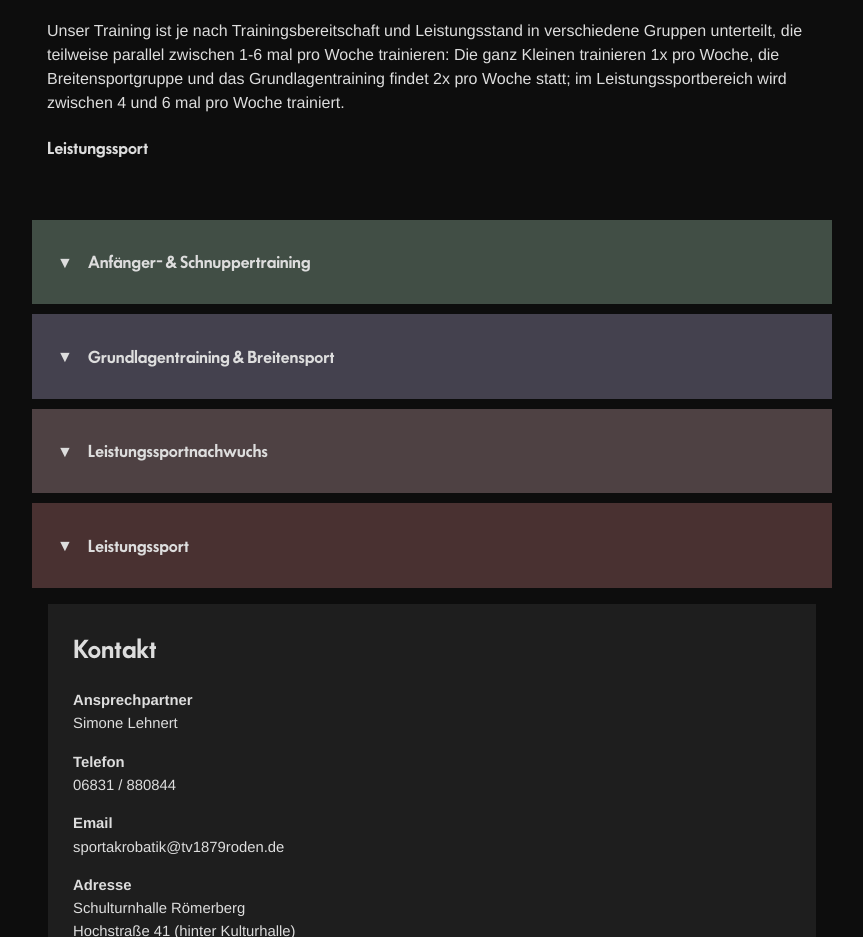
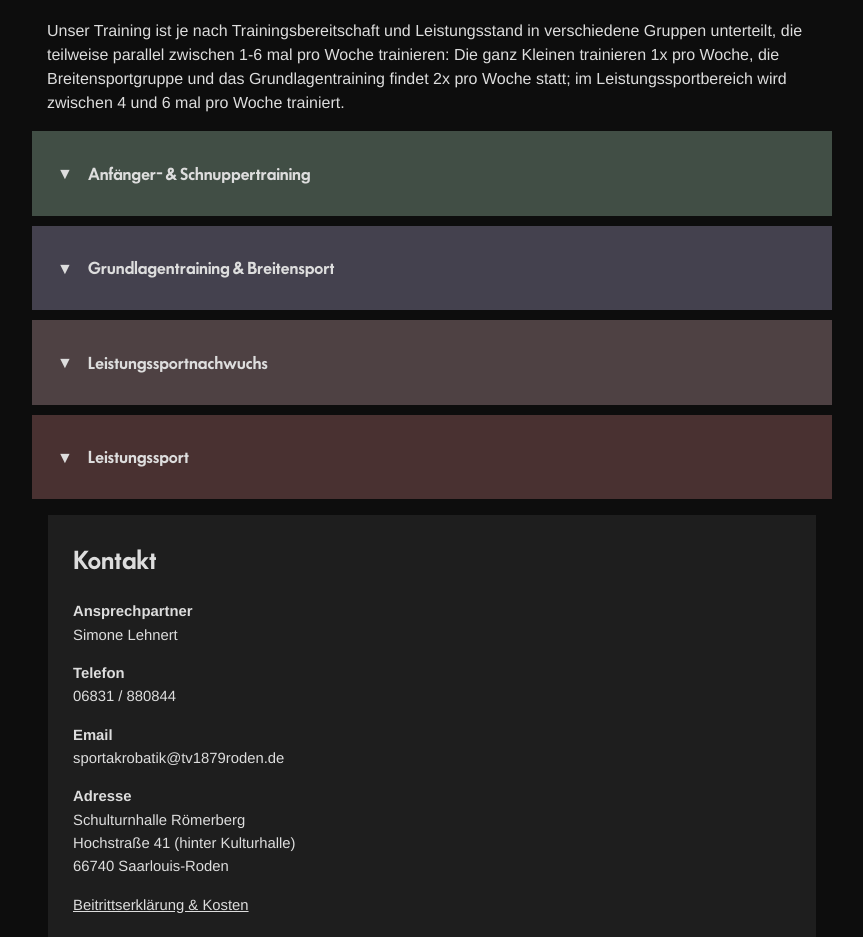
Before and after one commit to floshin/acro-sls, a plain HTML site: page index.html in a window 1280 px wide. Shown: the part 2940-3877 px from the top of the page, without its empty margins (208-1071 px from the left). Drawn offline with Linux system fonts and the light colour scheme.

Commit message:
Update index.html

```diff
--- a/index.html
+++ b/index.html
@@ -114,11 +114,10 @@
 
             <p>Unser Training ist je nach Trainingsbereitschaft und Leistungsstand in verschiedene Gruppen unterteilt, die teilweise parallel zwischen 1-6 mal pro Woche trainieren: Die ganz Kleinen trainieren 1x pro Woche, die Breitensportgruppe und das Grundlagentraining findet 2x pro Woche statt; im Leistungssportbereich wird zwischen 4 und 6 mal pro Woche trainiert. <!--Regulär trainieren wir in der Römerberghalle in Saarlouis-Roden, gelegentlich in der Nauwieserhalle in Saarbrücken, an der Sportschule der Universität des Saarlandes oder in einem Fitnessstudio.--></p>
 
-          <section class="concept">
+          <!--<section class="concept">
             <h4>Leistungssport</h4>
 
 
-<!--
                 <table>
                   <tr>
                     <th></th>
@@ -149,8 +148,8 @@
                     <td>international</td>
                   </tr>
                 </table>
-          -->
-          </section>
+
+          </section>-->
 
           <!--<h4>Trainer</h4>
           <p>Unsere beiden Haupttrainer wurden von Trainern des deutschen und ukrainischen Nationalteams ausgebildet, offiziell sind sie Sportakrobatiktrainer mit Leistungssportlizenzen des Deutschen Olympischen Sportbundes der Stufen C und B, mit 21, respektive 10 Jahren aktiver Erfahrung als Trainer. Begleitet werden sie von drei Hilfstrainern. Weitere Trainer werden gesucht.</p>-->
```
